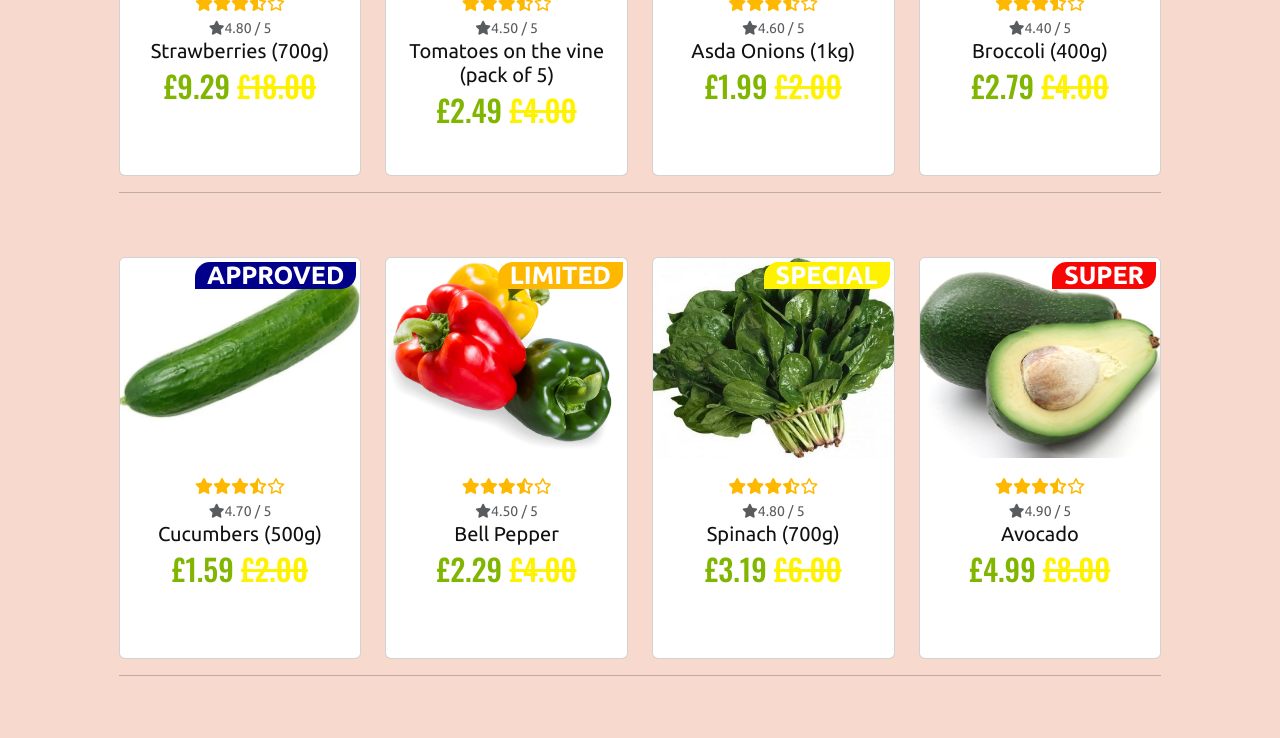
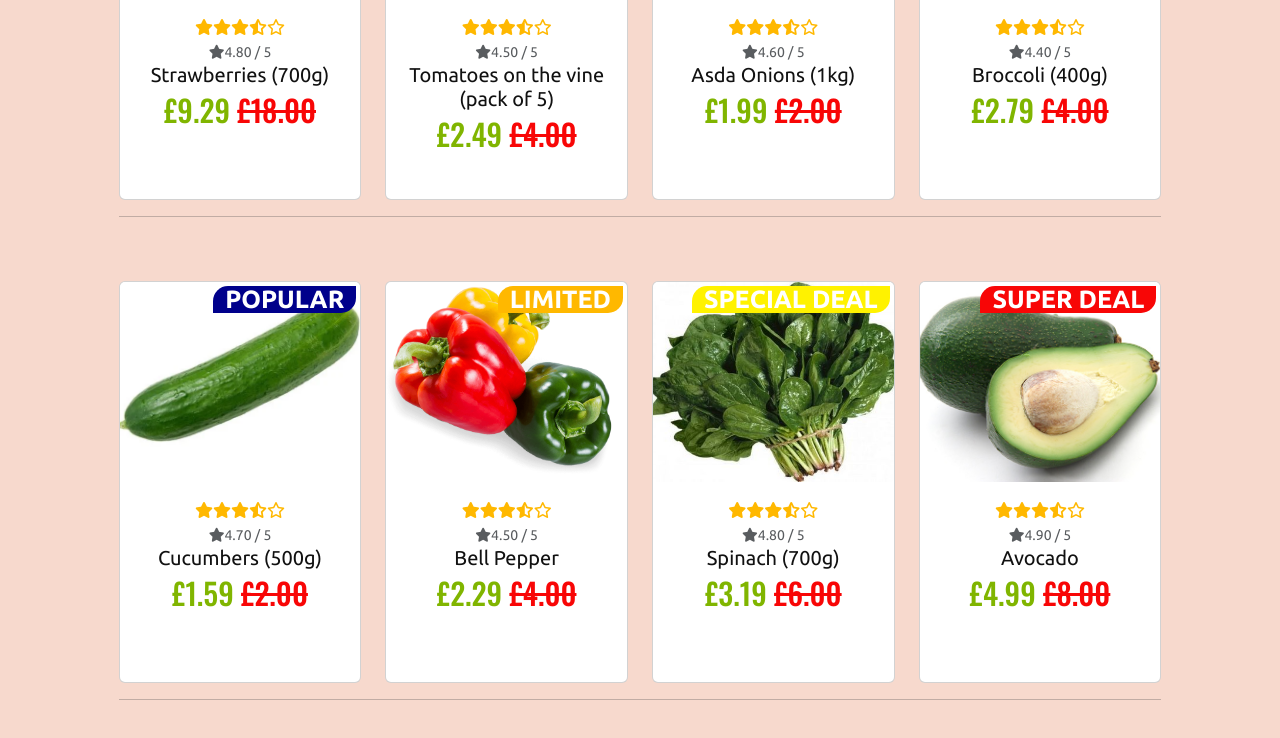
Before and after one commit to Esmael-Pinho/fourth-milestone-project, a Django app: page /products/ in a window 1280 px wide. Shown: the part 1496-2234 px from the top of the page. Run offline with Django 3.2, Linux system fonts and the light colour scheme; data comes from the database, SQL or seed files in the repository; some libraries are stand-ins or nearby versions; some web fonts are replaced.

Commit message:
removed card hover effect to lower screens

```diff
--- a/products/static/css/products.css
+++ b/products/static/css/products.css
@@ -12,8 +12,8 @@
 .section-title {
     font-family: 'Oswald', monospace, sans-serif;
     font-size: 70px;
-    margin-bottom: 2rem;
-    margin-top: 10rem;
+    margin-bottom: 2.5rem;
+    margin-top: 11rem;
 }
 
 .product-container {
@@ -59,7 +59,7 @@
     background-color: var(--red);
 }
 
-.approved {
+.popular {
     background-color: darkblue;
 }
 
@@ -166,7 +166,27 @@
     color: var(--green);
 }
 
+.red1 {
+    color: var(--red);
+}
+
 .product-rating ul,
 .product-title-area h2 {
     margin-bottom: 0;
 }
+
+
+
+
+
+@media (max-width: 992px) {
+    .section-title {
+        margin-top: 7.5rem;
+    }
+
+    .card-g:hover .product-hover-action {
+        visibility: hidden;
+    }
+
+
+}
--- a/products/templates/products/products.html
+++ b/products/templates/products/products.html
@@ -37,11 +37,11 @@
                                     <div class="product-badge">
                                         <ul class="badge-c">
                                             {% if forloop.counter|divisibleby:4 %}
-                                                {% with 'super' as badge %}
+                                                {% with 'super deal' as badge %}
                                                     <li class="badge {{ badge }}">{{ badge|title }}</li>
                                                 {% endwith %}
                                             {% elif forloop.counter|divisibleby:3 %}
-                                                {% with 'special' as badge %}
+                                                {% with 'special deal' as badge %}
                                                     <li class="badge {{ badge }}">{{ badge|title }}</li>
                                                 {% endwith %}
                                             {% elif forloop.counter|divisibleby:2 %}
@@ -53,7 +53,7 @@
                                                     <li class="badge {{ badge }}">{{ badge|title }}</li>
                                                 {% endwith %}
                                             {% else %}
-                                                {% with 'approved' as badge %}
+                                                {% with 'popular' as badge %}
                                                     <li class="badge {{ badge }}">{{ badge|title }}</li>
                                                 {% endwith %}
                                             {% endif %}
@@ -104,7 +104,7 @@
                                         <div class="col-12">
                                             <div class="product-price text-center">
                                                 <span>£{{ product.price }}</span>
-                                                <del class="yellow1">£{{ product.price|add:product.price|floatformat:2 }}</del>
+                                                <del class="red1">£{{ product.price|add:product.price|floatformat:2 }}</del>
                                             </div>
                                         </div>
                                     </div>
```
